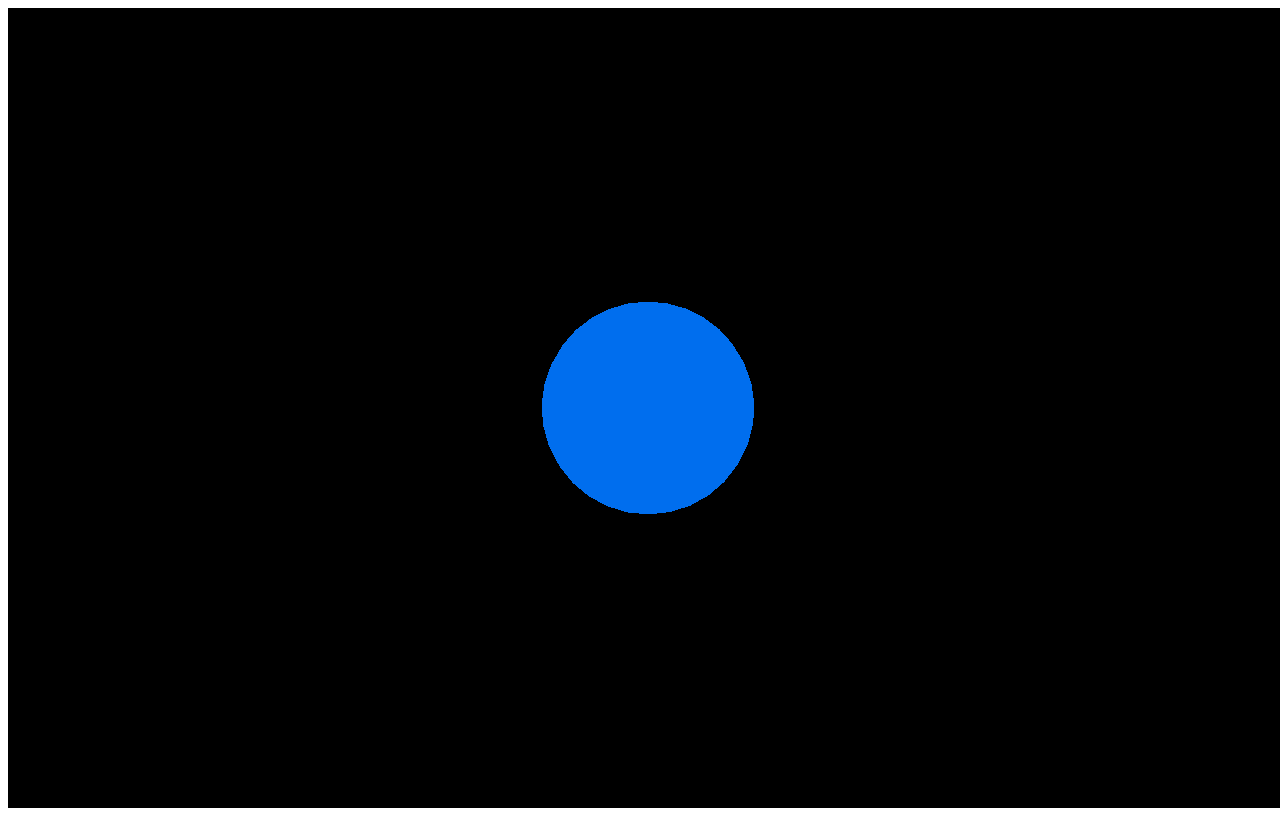
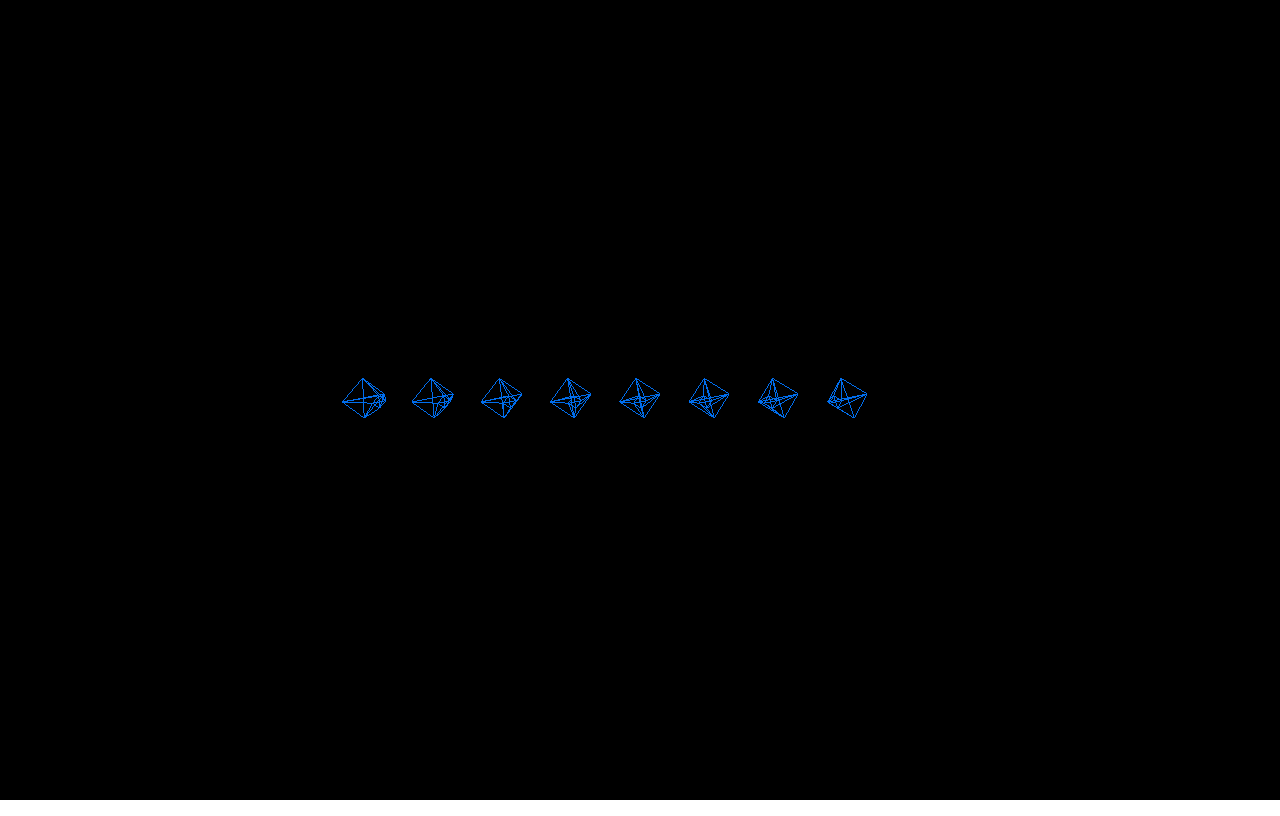
Before and after one commit to mrsolarius/Boid-threeJs, a website built with Vite: page index.html in a window 1280 px wide. Built offline with nearby package versions, Linux system fonts and the light colour scheme.

Commit message:
Feat : petite tryangle qui bouge <3

```diff
--- a/index.html
+++ b/index.html
@@ -5,7 +5,7 @@
     <meta name="viewport" content="width=device-width" />
     <title>Vite Three JS</title>
 </head>
-<body>
+<body style="margin: 0">
 
 <script type="module" src="./main.js"></script>
 </body>
--- a/main.js
+++ b/main.js
@@ -1,25 +1,36 @@
 import * as THREE from 'three';
 
+const TILE_SIZE = 1;
 const scene = new THREE.Scene();
-const camera = new THREE.PerspectiveCamera( 75, window.innerWidth / window.innerHeight, 0.1, 1000 );
+const camera = new THREE.PerspectiveCamera( 100, window.innerWidth / window.innerHeight, 0.1, 10000 );
+camera.position.z=50;
 
 const renderer = new THREE.WebGLRenderer();
 renderer.setSize( window.innerWidth, window.innerHeight );
 document.body.appendChild( renderer.domElement );
 
-const geometry = new THREE.SphereGeometry( 1 );
-const material = new THREE.MeshBasicMaterial( { color: '#006eee' } );
-const cube = new THREE.Mesh( geometry, material );
-scene.add( cube );
 
-camera.position.z = 5;
+
+
+const meshArray = [];
+for (let i = -4; i < 4; i++) {
+
+    const geometry = new THREE.CylinderGeometry( 1, TILE_SIZE*3, TILE_SIZE*3, 4 );
+    const material = new THREE.MeshBasicMaterial( { color: '#006eee',reflectivity:0.5, wireframe:true} );
+    const cylinder = new THREE.Mesh( geometry, material );
+    //const cube = new THREE.Mesh( TriangleGeometry, material );
+    cylinder.position.x = i*5*(TILE_SIZE*2)
+    scene.add( cylinder );
+    meshArray.push(cylinder)
+}
 
 function animate() {
     requestAnimationFrame( animate );
 
-    cube.rotation.x += 0.01;
-    cube.rotation.y += 0.01;
-
+    for (const mesh of meshArray) {
+        mesh.rotation.x += 0.01;
+        mesh.rotation.y += 0.01;
+    }
     renderer.render( scene, camera );
 }
 
```
